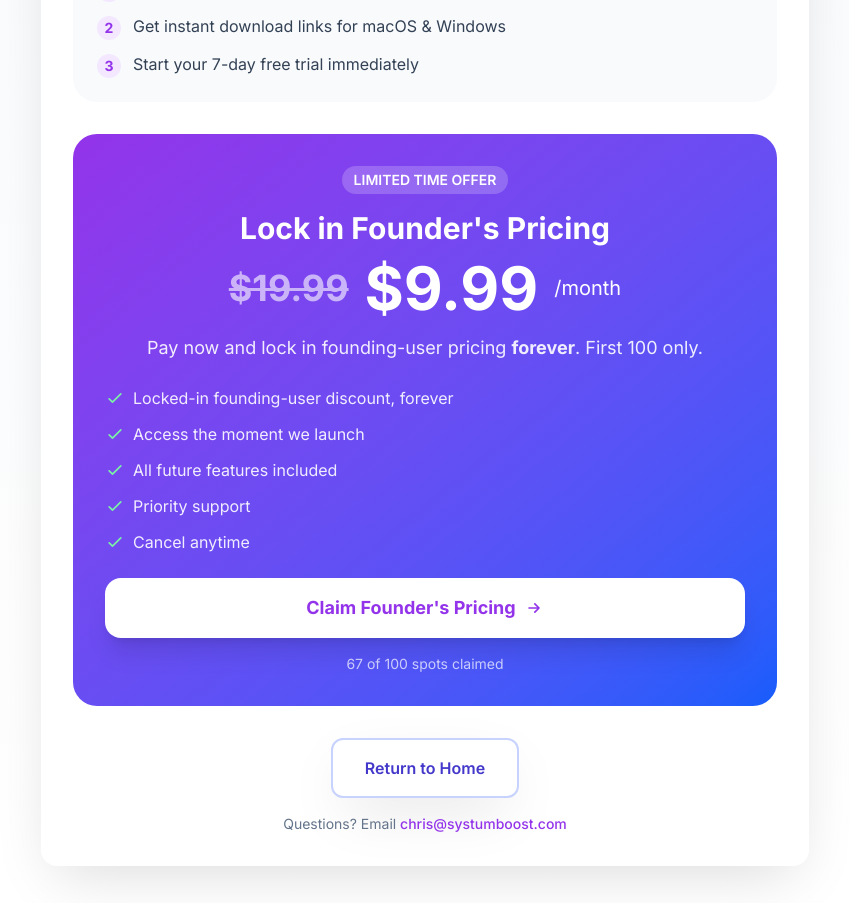
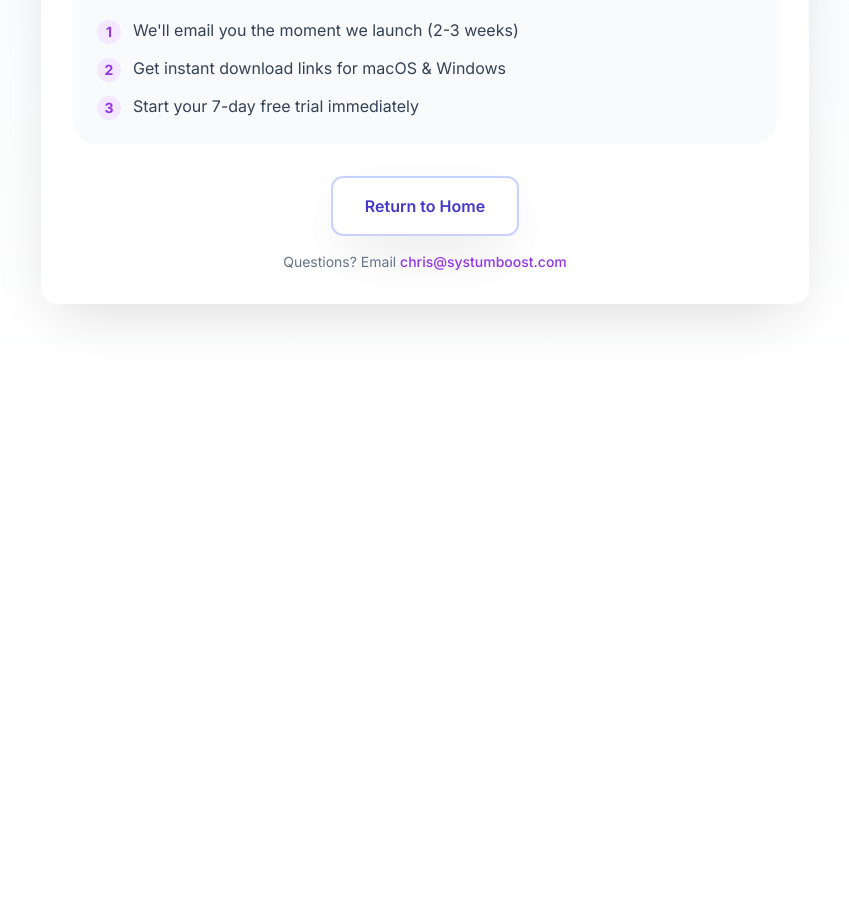
Before and after one commit to Cmj98101/pi-boost-landing, a Next.js app: page /thank-you in a window 1280 px wide. Shown: the part 405-1308 px from the top of the page, without its empty margins (215-1064 px from the left). After the commit the page ends 800 px from the top, so only its background shows below. Built offline with nearby package versions, Linux system fonts and the light colour scheme; no server answers.

Commit message:
Remove $9.99 founder's pricing promo from thank-you page
Drop the entire founder's-pricing offer block (built around the $9.99
price) and the now-unused founders checkout link.

Co-Authored-By: Claude Opus 4.8 (1M context) <noreply@anthropic.com>

```diff
--- a/app/thank-you/ThankYouContent.tsx
+++ b/app/thank-you/ThankYouContent.tsx
@@ -11,7 +11,6 @@ export default function ThankYouContent() {
   const [isLoading, setIsLoading] = useState(true);
 
   const isLive = process.env.NEXT_PUBLIC_LAUNCH_MODE === "live";
-  const foundersLink = process.env.LEMONSQUEEZY_FOUNDERS_CHECKOUT_URL || "#";
   const macosDownloadUrl = process.env.NEXT_PUBLIC_MACOS_DOWNLOAD_URL || "#";
   const windowsDownloadUrl = process.env.NEXT_PUBLIC_WINDOWS_DOWNLOAD_URL || "#";
 
@@ -84,56 +83,6 @@ export default function ThankYouContent() {
                   <p className="text-slate-700">Start your 7-day free trial immediately</p>
                 </div>
               </div>
-            </div>
-
-            {/* Founder's Pricing Offer */}
-            <div className="bg-gradient-to-br from-purple-600 to-blue-600 rounded-2xl p-8 text-white mb-8">
-              <div className="inline-flex items-center gap-2 px-3 py-1 bg-white/20 rounded-full mb-4">
-                <span className="text-sm font-semibold">LIMITED TIME OFFER</span>
-              </div>
-
-              <h3 className="text-2xl md:text-3xl font-bold mb-3">
-                Lock in Founder's Pricing
-              </h3>
-
-              <div className="flex items-center justify-center gap-4 mb-4">
-                <span className="text-3xl md:text-4xl font-bold line-through opacity-60">$19.99</span>
-                <span className="text-5xl md:text-6xl font-bold">$9.99</span>
-                <span className="text-xl">/month</span>
-              </div>
-
-              <p className="text-lg mb-6 text-white/90">
-                Pay now and lock in founding-user pricing <strong>forever</strong>. First 100 only.
-              </p>
-
-              <div className="space-y-3 mb-6 text-left">
-                {[
-                  "Locked-in founding-user discount, forever",
-                  "Access the moment we launch",
-                  "All future features included",
-                  "Priority support",
-                  "Cancel anytime"
-                ].map((feature, i) => (
-                  <div key={i} className="flex items-center gap-2">
-                    <svg className="w-5 h-5 text-green-300 flex-shrink-0" fill="none" stroke="currentColor" viewBox="0 0 24 24">
-                      <path strokeLinecap="round" strokeLinejoin="round" strokeWidth={2} d="M5 13l4 4L19 7" />
-                    </svg>
-                    <span className="text-white/90">{feature}</span>
-                  </div>
-                ))}
-              </div>
-
-              <a
-                href={foundersLink}
-                className="inline-flex items-center justify-center gap-2 bg-white text-purple-600 font-bold px-8 py-4 rounded-xl hover:bg-slate-50 transition-all shadow-xl hover:shadow-2xl text-lg w-full"
-              >
-                Claim Founder's Pricing
-                <svg className="w-5 h-5" fill="none" stroke="currentColor" viewBox="0 0 24 24">
-                  <path strokeLinecap="round" strokeLinejoin="round" strokeWidth={2} d="M13 7l5 5m0 0l-5 5m5-5H6" />
-                </svg>
-              </a>
-
-              <p className="text-sm text-white/70 mt-4">67 of 100 spots claimed</p>
             </div>
 
             <div className="space-y-4">
```
